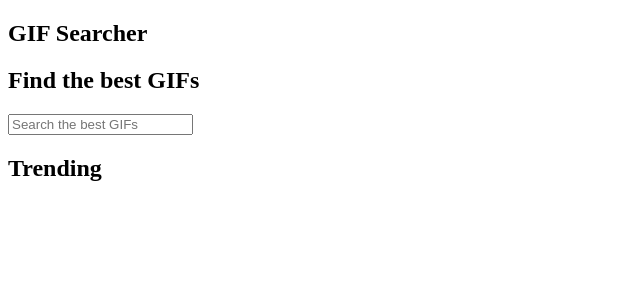
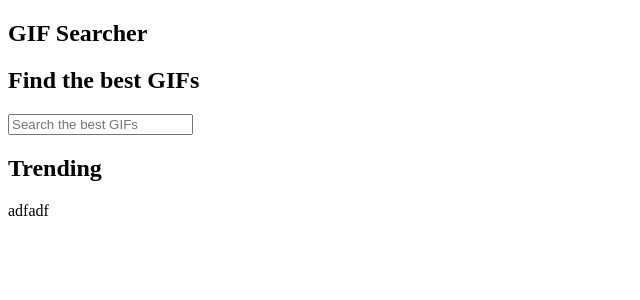
Before and after one commit to fabriziodosfarma/vue-gif-searcher, a Vue app: page / in a window 1280 px wide. Shown: the top 300 px of the page, without its empty margins (0-640 px from the left). Built offline with nearby package versions, Linux system fonts and the light colour scheme; no server answers.

Commit message:
Creado componente "BannerCTA"

```diff
--- a/src/App.vue
+++ b/src/App.vue
@@ -3,10 +3,11 @@
 <script>
 import GifGrid from './components/GifGrid.vue'
 import Navbar from './components/Navbar.vue'
+import BannerCTA from './components/BannerCTA.vue'
 
 export default {
   name: 'App',
-  components: {GifGrid,Navbar},
+  components: {GifGrid,Navbar,BannerCTA},
   data: function() {
     return {
       trendingGifs: null,
--- /dev/null
+++ b/src/components/BannerCTA.vue
@@ -0,0 +1,7 @@
+<template src='./templates/BannerCTA.html'></template>
+
+<script>
+export default {
+    name: 'BannerCTA',
+}
+</script>
--- /dev/null
+++ b/src/components/templates/BannerCTA.html
@@ -0,0 +1 @@
+<p>adfadf</p>
--- a/src/templates/App.html
+++ b/src/templates/App.html
@@ -1,5 +1,5 @@
 <div class="app">
-  <Navbar></Navbar>
+  <Navbar/>
   <section>
     <div>
       <div>
@@ -12,4 +12,5 @@
   <GifGrid :gifs='searchedGifs'></GifGrid>
   <h2>Trending</h2>
   <GifGrid :gifs='trendingGifs'></GifGrid>
+  <BannerCTA></BannerCTA>
 </div>
```
